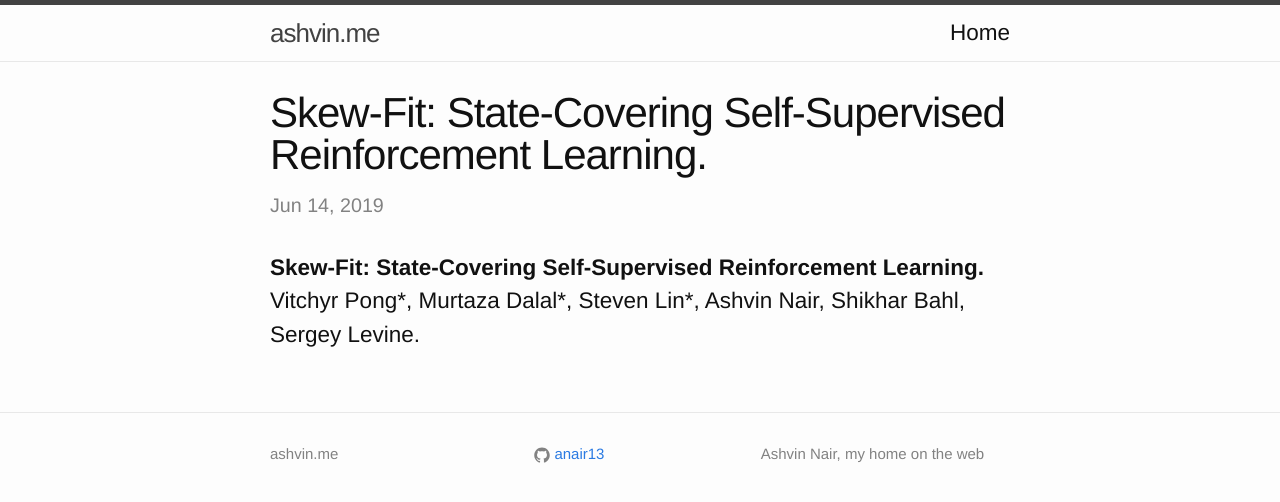
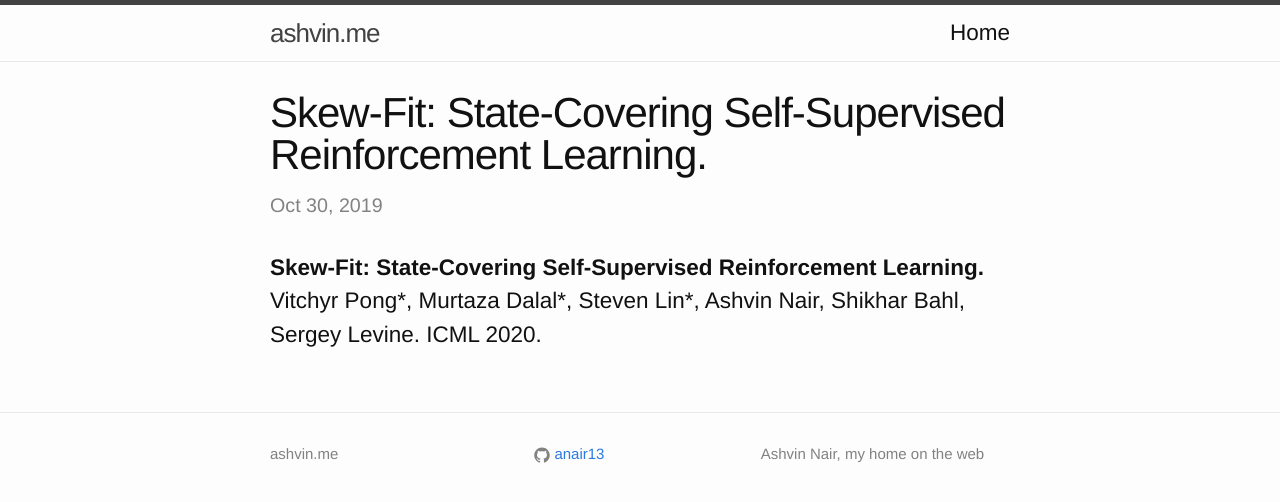
Before and after one commit to anair13/anair13.github.io, a Jekyll site: the page built from _posts/2019-7-21-skewfit.md, in a window 1280 px wide. Shown: the top 502 px of the page. Built offline with Jekyll 4.4.1, drawn with Linux system fonts in a browser that asks for light colours; comment, search, counter and statistics services are not loaded.

Commit message:
Fix update

```diff
--- a/_layouts/page.html
+++ b/_layouts/page.html
@@ -69,9 +69,9 @@ $( document ).ready(function() {
               [<a href="{{ post.pdf }}">PDF</a>]
             {% endif %}
             [<a href="{{ post.projectlink }}">Website</a>]
-            <div class="date">
-              {{ post.date | date: "%b %Y" }}
-            </div>
+            <!-- <div class="date"> -->
+              <!-- {{ post.date | date: "%b %Y" }} -->
+            <!-- </div> -->
           </div>
         </div>
         <!-- </a> -->
--- a/_posts/2019-7-21-skewfit.md
+++ b/_posts/2019-7-21-skewfit.md
@@ -1,9 +1,9 @@
 ---
 layout: research
 title:  "Skew-Fit: State-Covering Self-Supervised Reinforcement Learning."
-rinfo: "Vitchyr Pong*, Murtaza Dalal*, Steven Lin*, Ashvin Nair, Shikhar Bahl, Sergey Levine."
+rinfo: "Vitchyr Pong*, Murtaza Dalal*, Steven Lin*, Ashvin Nair, Shikhar Bahl, Sergey Levine. ICML 2020."
 pdf: https://arxiv.org/abs/1903.03698
-date:   2019-06-14 1:07:00
+date:   2019-10-30 1:07:00
 types: [all, robotics, rl, python, research, machine-learning, neural-nets]
 tags: [all, research]
 category: code
```
Also changed, not shown: _posts/2019-7-21-industrial-insertion.md (+1 -1 lines).
